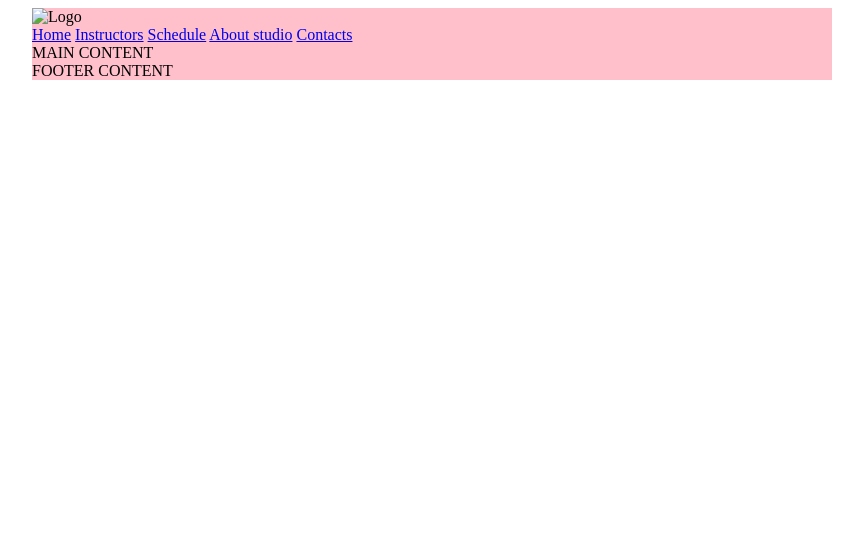
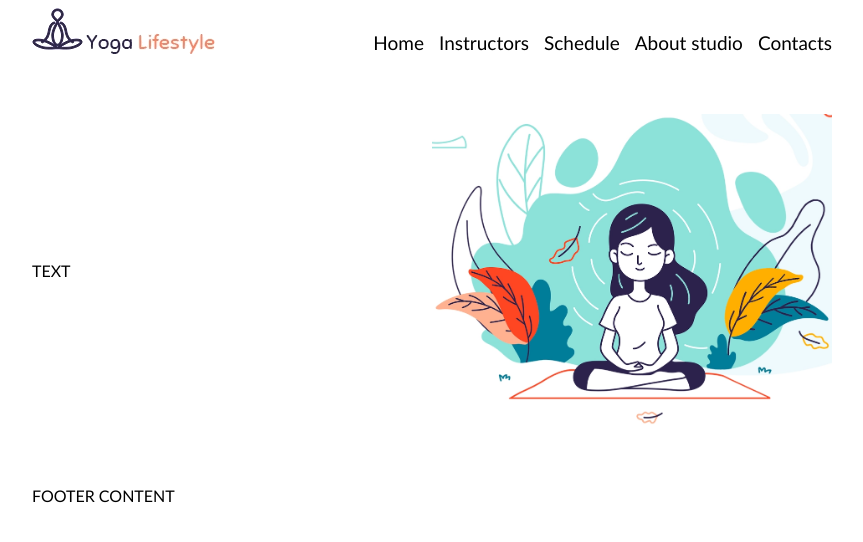
Before and after one commit to simkaz12/Project_3, a website: page index.html in a window 1280 px wide. Shown: the whole page, without its empty margins (208-1071 px from the left). Drawn offline with Linux system fonts and the light colour scheme.

Commit message:
header flex

```diff
--- a/index.html
+++ b/index.html
@@ -14,16 +14,57 @@
     <meta name="msapplication-TileColor" content="#da532c">
     <meta name="theme-color" content="#ffffff">
     <style>
+        body {
+            margin: 0;
+            font-family:'Gill Sans', 'Gill Sans MT', Calibri, 'Trebuchet MS', sans-serif;
+        }
         header, main, footer {
             width: 800px;
+            float: left;
             margin-left: calc(50% - 400px);
-            background-color: pink;
+            margin-bottom: 60px;
         }
+        header {
+            margin-top: 8px;
+            display: flex;
+            justify-content: space-between;
+            align-items: flex-end;
+        }
+
+        img {
+
+        }
+        nav {
+            gap: 15px;
+            display: flex;
+
+        }
+        a {
+            color: black;
+            font-size: 19px;
+            text-decoration: none;
+        }
+        a:hover {
+            background-color: grey;
+            text-decoration: underline;
+        }
+        main {
+            display: flex;
+            justify-content: space-between;
+            align-items: center;
+        }
+        main>img {
+            width: 50%;
+        }
+        footer {
+            margin-bottom: 15px;
+        }
+
     </style>
 </head>
 <body>
     <header>
-        <img src="#" alt="Logo">
+        <img src="./logo .png" alt="Logo">
         <nav>
             <a href="#">Home</a>
             <a href="#">Instructors</a>
@@ -33,7 +74,10 @@
         </nav>
     </header>
     <main>
-        MAIN CONTENT
+        <div>
+            TEXT
+        </div>
+        <img src="./Girl.png" alt="Girl">
     </main>
     <footer>
         FOOTER CONTENT
```
Also changed, not shown: Girl.png (added), logo .png (added).
